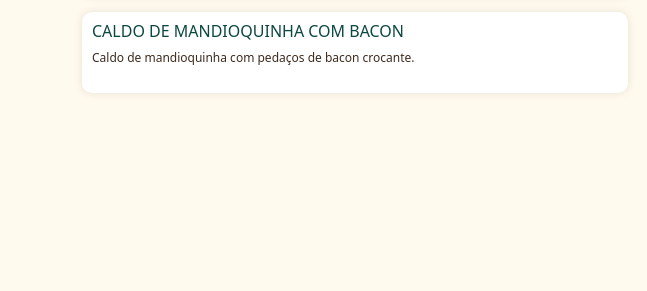
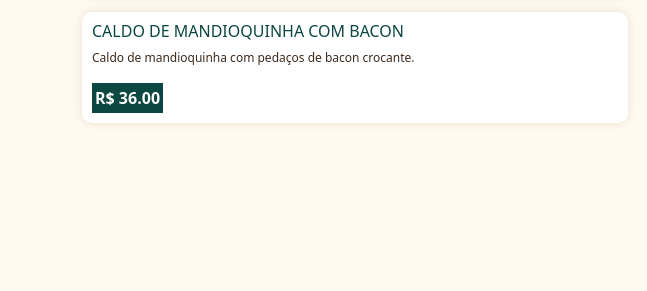
Before and after one commit to mateusmaranhao12/mangarden, a plain HTML site: page index.html in a window 1280 px wide. Shown: the part 725-1016 px from the top of the page, 0-647 px from the left. Drawn offline with nearby package versions, Linux system fonts and the light colour scheme.

Commit message:
Update index.html

```diff
--- a/index.html
+++ b/index.html
@@ -70,6 +70,7 @@
                         <div class="menu-item">
                             <h6>CALDO DE MANDIOQUINHA COM BACON</h6>
                             <p>Caldo de mandioquinha com pedaços de bacon crocante.</p>
+                            <div class="menu-price">R$ 36.00</div>
                         </div>
                     </div>
                 </div>
```
